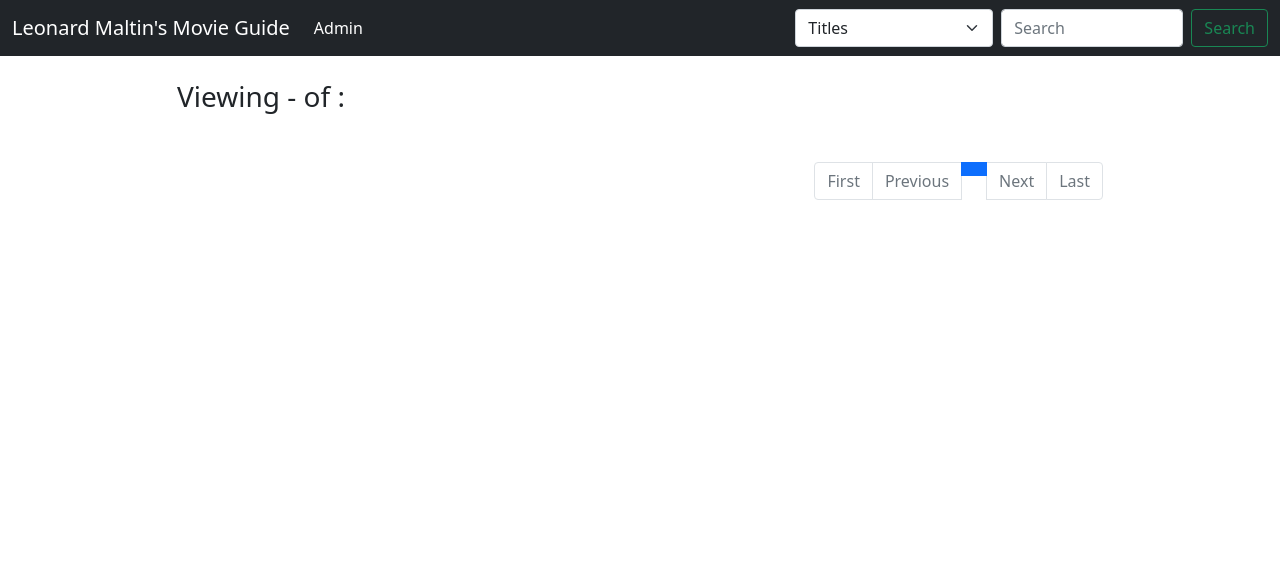
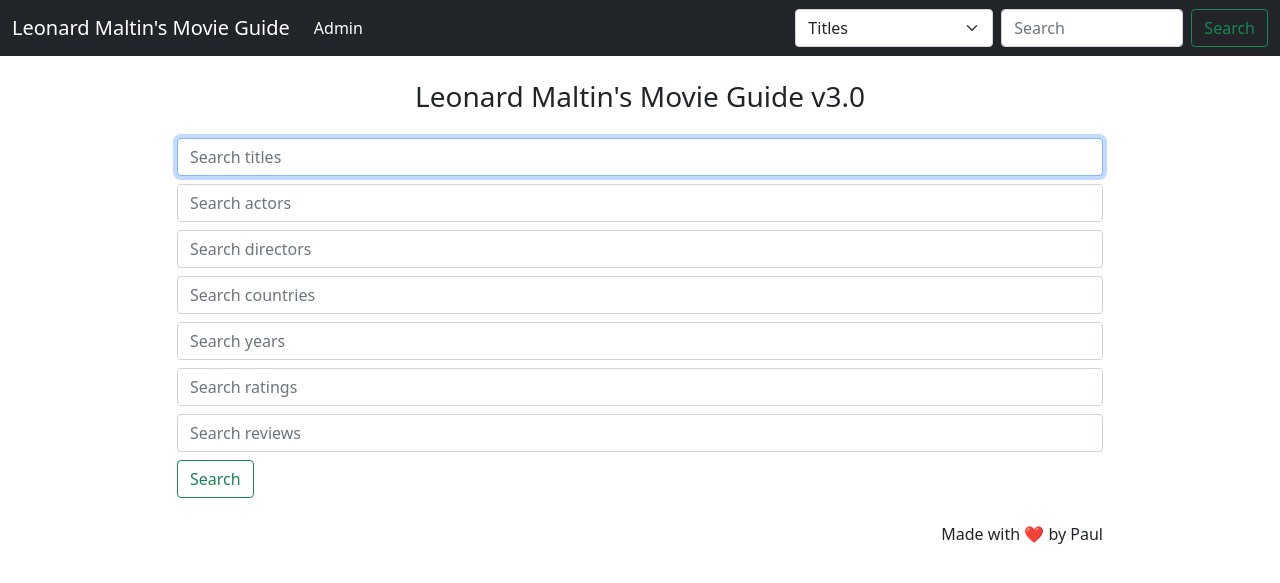
Before and after one commit to plt3/movie-guide, a Django app: template webApp/movieCrud/templates/movieCrud/home.html in a window 1280 px wide. Shown: the top 583 px of the page. Run offline with Django 3.2, Linux system fonts and the light colour scheme; the template is opened without the code that fills it, so the values that code supplies are empty; some libraries are stand-ins or nearby versions.

Commit message:
Add search fields to home page instead of movie list

```diff
--- a/webApp/movieCrud/templates/movieCrud/home.html
+++ b/webApp/movieCrud/templates/movieCrud/home.html
@@ -3,7 +3,19 @@
 {% block title %}Leonard Maltin's Movie Guide{% endblock title %}
 
 {% block content %}
-  {% if searchQuery %}
+  {% if not searchQuery and not searchType %}
+  <h3 class="mb-4 text-center">Leonard Maltin's Movie Guide v3.0</h3>
+  <form action="{% url 'home' %}" method="get" class="">
+    <input class="form-control mb-2" autofocus autocomplete="off" name="qTitle" type="search" placeholder="Search titles" aria-label="Search">
+    <input class="form-control mb-2" autocomplete="off" name="qActor" type="search" placeholder="Search actors" aria-label="Search">
+    <input class="form-control mb-2" autocomplete="off" name="qDirector" type="search" placeholder="Search directors" aria-label="Search">
+    <input class="form-control mb-2" autocomplete="off" name="qCountry" type="search" placeholder="Search countries" aria-label="Search">
+    <input class="form-control mb-2" autocomplete="off" name="qYear" type="search" placeholder="Search years" aria-label="Search">
+    <input class="form-control mb-2" autocomplete="off" name="qRating" type="search" placeholder="Search ratings" aria-label="Search">
+    <input class="form-control mb-2" autocomplete="off" name="qReview" type="search" placeholder="Search reviews" aria-label="Search">
+    <button class="btn btn-outline-success" type="submit">Search</button>
+  </form>
+  {% elif searchQuery %}
     {% if searchType == 'actor' or searchType == 'director' %}
       {% if paginator.count %}
   <h3>Viewing {{ searchType }}{{ paginator.count|pluralize }} {{ page_obj.start_index }}-{{ page_obj.end_index }} of {{ paginator.count }} for search "{{ searchQuery }}":</h3>
@@ -15,6 +27,7 @@
   <h3>Viewing countr{{ paginator.count|pluralize:"y,ies" }} {{ page_obj.start_index }}-{{ page_obj.end_index }} of {{ paginator.count }} for search "{{ searchQuery }}":</h3>
       {% else %}
   <h3>No countries found for search "{{ searchQuery }}":</h3>
+  <h6 class="mt-3">Did you search by the name of the country instead of the adjective? (i.e. try "French" instead of "France")</h6>
       {% endif %}
     {% elif searchType == 'year' %}
       {% if paginator.count %}
@@ -51,6 +64,7 @@
     {% endif %}
   {% endif %}
 
+  {% if object_list|length %}
   <div class="my-4 list-group">
     {% for object in object_list %}
       {% if searchType == 'actor' %}
@@ -86,4 +100,6 @@
     {% endif %}
     </ul>
   </nav>
+  {% endif %}
+  <p class="mt-4 text-end">Made with ❤️ by Paul</p>
 {% endblock content %}
--- a/webApp/movieCrud/templates/movieCrud/layout.html
+++ b/webApp/movieCrud/templates/movieCrud/layout.html
@@ -8,6 +8,7 @@
 
     <!-- Bootstrap CSS -->
     <link rel="stylesheet" type="text/css" href="{% static 'movieCrud/bootstrap.min.css' %}">
+    <link rel="shortcut icon" type="image/x-icon" href="{% static 'movieCrud/favicon.ico' %}">
 
     <title>{% block title %}Maltin Home{% endblock title %}</title>
   </head>
--- a/webApp/webApp/settings.py
+++ b/webApp/webApp/settings.py
@@ -10,6 +10,7 @@ For the full list of settings and their values, see
 https://docs.djangoproject.com/en/3.2/ref/settings/
 """
 
+import os
 from pathlib import Path
 
 # Build paths inside the project like this: BASE_DIR / 'subdir'.
@@ -20,10 +21,10 @@ BASE_DIR = Path(__file__).resolve().parent.parent
 # See https://docs.djangoproject.com/en/3.2/howto/deployment/checklist/
 
 # SECURITY WARNING: keep the secret key used in production secret! TODO
-SECRET_KEY = "django-insecure-+^oromv6!)03@o5ofnc$vmv-@-+t+nbxaond=&n-&n$#&9((y5"
+SECRET_KEY = os.environ.get("DJANGO_SECRET_KEY")
 
 # SECURITY WARNING: don't run with debug turned on in production! TODO
-DEBUG = True
+DEBUG = False
 
 # CHANGE THIS LATER TODO
 ALLOWED_HOSTS = ["*"]
@@ -120,6 +121,7 @@ USE_TZ = True
 # https://docs.djangoproject.com/en/3.2/howto/static-files/
 
 STATIC_URL = "/static/"
+STATIC_ROOT = os.path.join(BASE_DIR, "static/")
 
 # Default primary key field type
 # https://docs.djangoproject.com/en/3.2/ref/settings/#default-auto-field
```
Also changed, not shown: webApp/movieCrud/views.py (+30 -6 lines), webApp/movieCrud/static/movieCrud/favicon.ico (added). Lines whose indentation alone changed are shown as unchanged.
